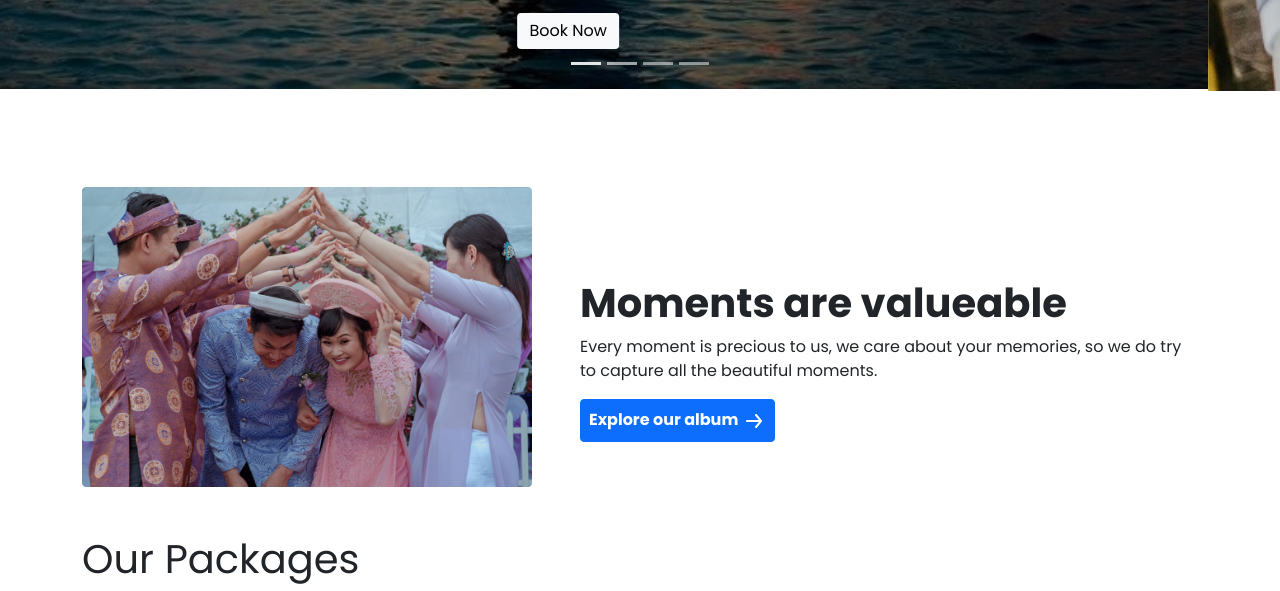
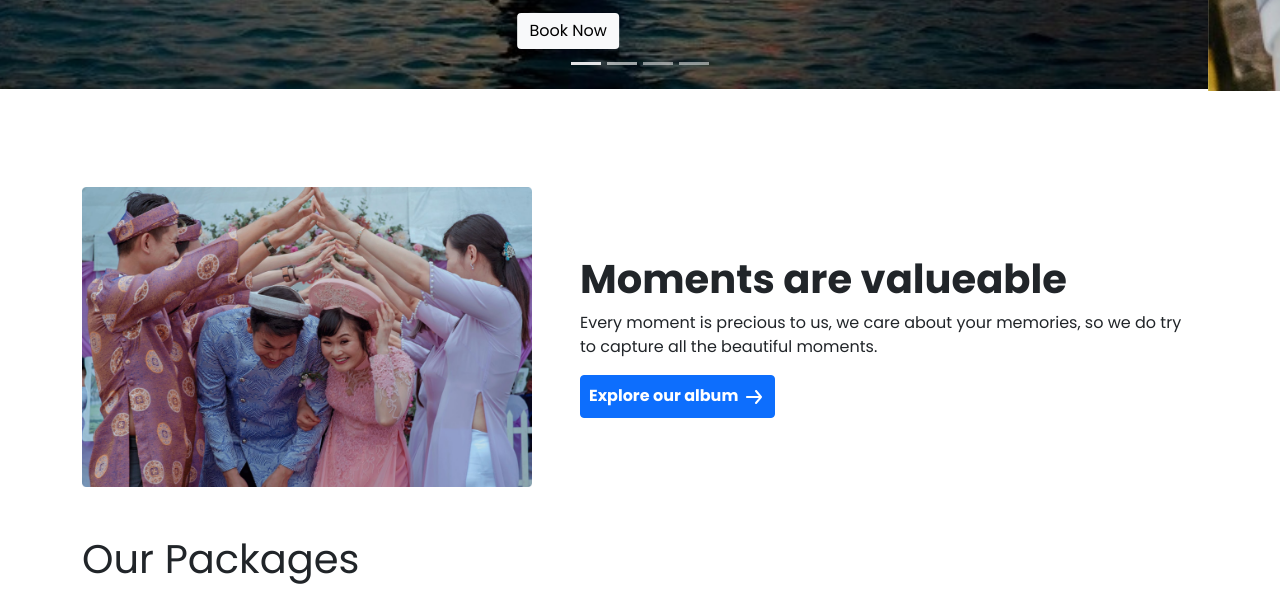
Before and after one commit to robinrakibul/convention-center, a plain HTML site: page index.html in a window 1280 px wide. Shown: the part 607-1198 px from the top of the page. Drawn offline with nearby package versions, Linux system fonts and the light colour scheme.

Commit message:
added responsiveness to featured content 1

```diff
--- a/index.html
+++ b/index.html
@@ -101,7 +101,7 @@
         <div class="featured-content-1">
           <img src="images/featured-wedding.png" height="300px" width="450px" alt="">
         </div>
-        <div class="featured-text ps-5 mt-5">
+        <div class="featured-text ps-5 mt-5 mt-sm-5 mt-md-0 mt-lg-0 ">
           <h1 class="fw-bold">Moments are valueable</h1>
           <p>Every moment is precious to us, we care about your memories, so we do try to capture all the beautiful moments.</p>
           <button type="button" class="btn btn-primary align-items-center p-2 text-white fw-bold">Explore our album <img src="icons/arrow-forward 1.svg" alt="right arrow"></button>
```
